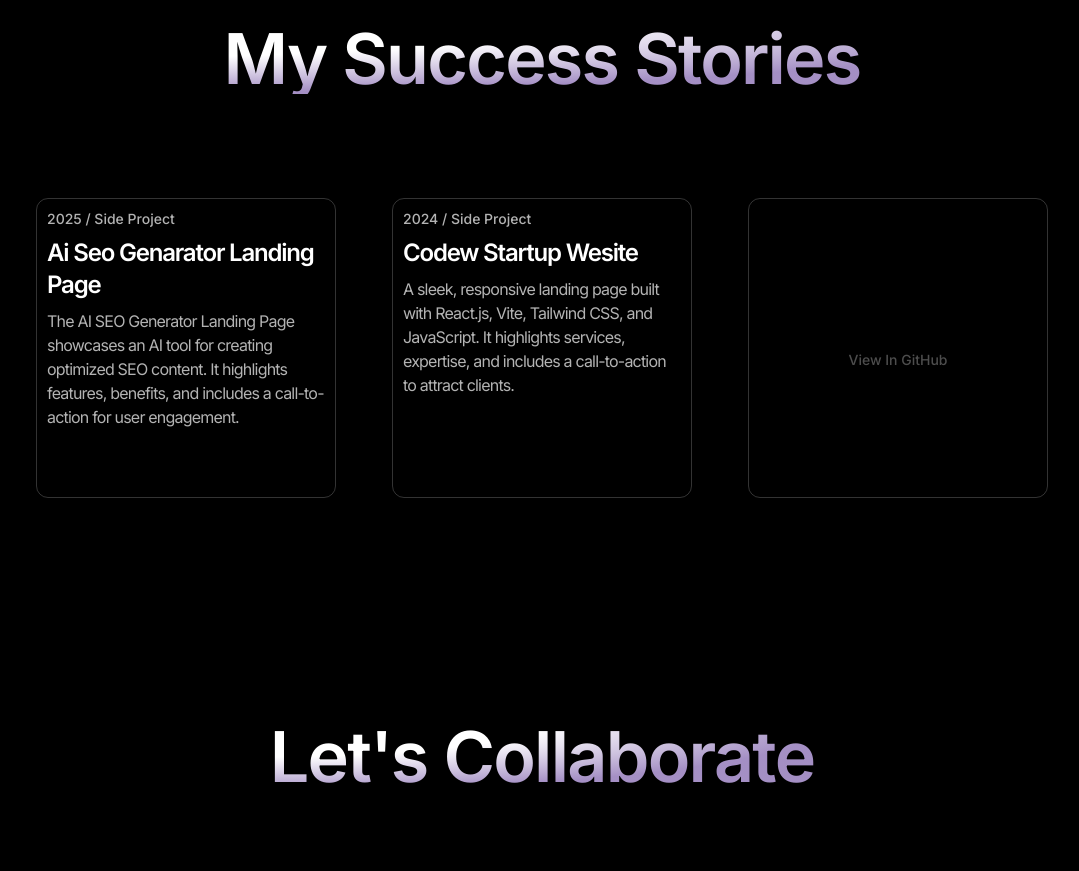
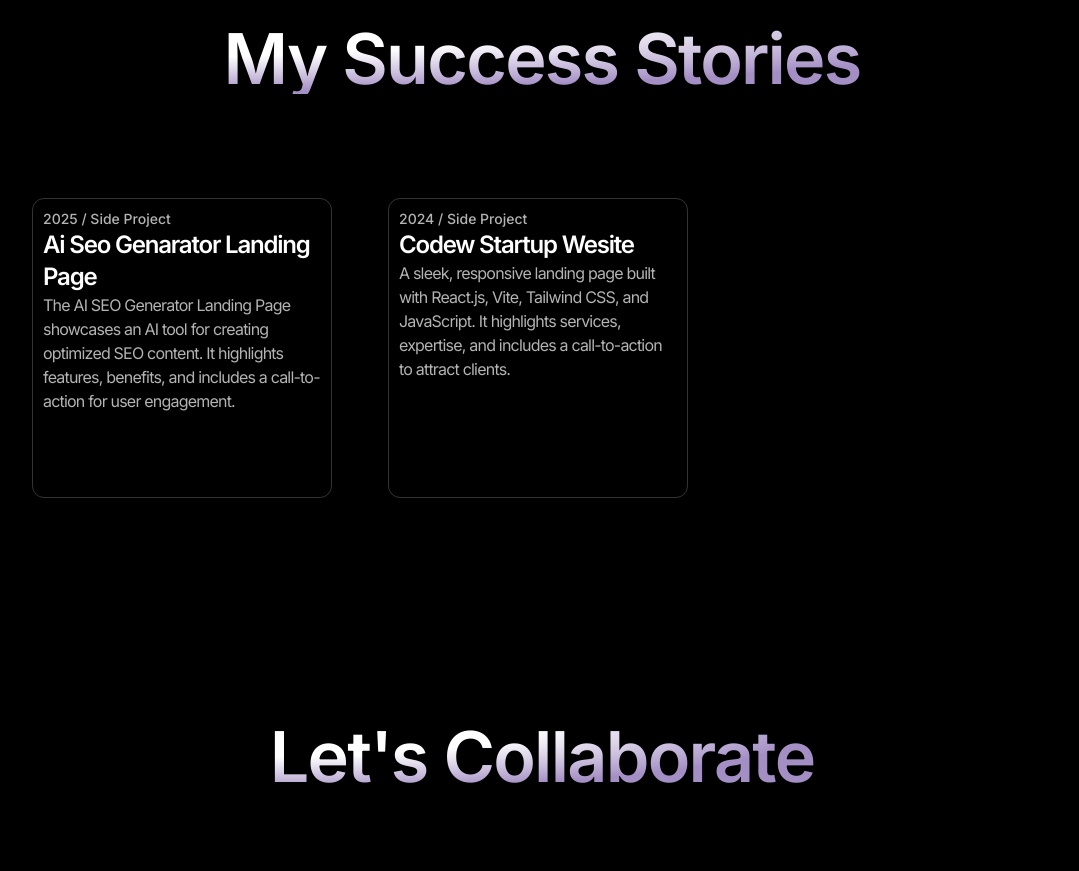
Before and after one commit to SaadAnna/Saad_Anna_Portfolio, a Next.js app: page / in a window 1280 px wide. Shown: the part 2340-3211 px from the top of the page, without its empty margins (98-1177 px from the left). Built offline with nearby package versions, Linux system fonts and the light colour scheme.

Commit message:
Update some design for the work section

```diff
--- a/src/sections/Work.tsx
+++ b/src/sections/Work.tsx
@@ -8,7 +8,8 @@ export const Work = () => {
       GitHubLink: false,
       description:
         "The AI SEO Generator Landing Page showcases an AI tool for creating optimized SEO content. It highlights features, benefits, and includes a call-to-action for user engagement.",
-    },
+      LivePreview: "https://dester.vercel.app/",
+      },
     {
       id: 2,
       type: "2024 / Side Project",
@@ -16,11 +17,9 @@ export const Work = () => {
       title: "Codew Startup Wesite",
       description:
         "A sleek, responsive landing page built with React.js, Vite, Tailwind CSS, and JavaScript. It highlights services, expertise, and includes a call-to-action to attract clients.",
-    },
-    {
-      id: 2,
-      GitHubLink: true,
-    },
+      LivePreview: "https://codewx.netlify.app/",
+      },
+
   ];
   return (
     <section className="py-20">
@@ -29,12 +28,15 @@ export const Work = () => {
           <div className="text-5xl md:text-[70px] md:leading-none font-semibold tracking-tight bg-white bg-[radial-gradient(100%_100%_at_top_left,white,white,rgb(74,32,138,.5))] text-transparent bg-clip-text text-center">
             My Success Stories
           </div>
-          <div className="flex p-2.5 py-16  rounded-xl gap-14 items-center lg:flex-1 flex-wrap justify-center">
+          <div className="flex p-2.5 py-16  rounded-xl gap-14 items-center lg:flex-1 flex-wrap justify-start">
             {Works.map((work) => (
+
               <div
                 key={work.id}
+
                 className="flex flex-col relative duration-200 ease-out hover:bg-neutral-950 text-start justify-start gap-2 p-2.5 border border-white/20 rounded-xl w-[300px] h-[300px] cursor-pointer"
               >
+                 <a href={work.LivePreview}>
                 <div className="text-sm text-white/70 font-medium">
                   {work.type}
                 </div>
@@ -44,6 +46,7 @@ export const Work = () => {
                 <div className=" text-white/70 tracking-tighter font-normal text-base max-w-3xl">
                   {work.description}
                 </div>
+
                 {work.GitHubLink && (
                   <a
                     href="https://github.com/SaadAnna"
@@ -52,7 +55,8 @@ export const Work = () => {
                   >
                     View In GitHub
                   </a>
-                )}
+
+                )}</a>
               </div>
             ))}
           </div>
```
